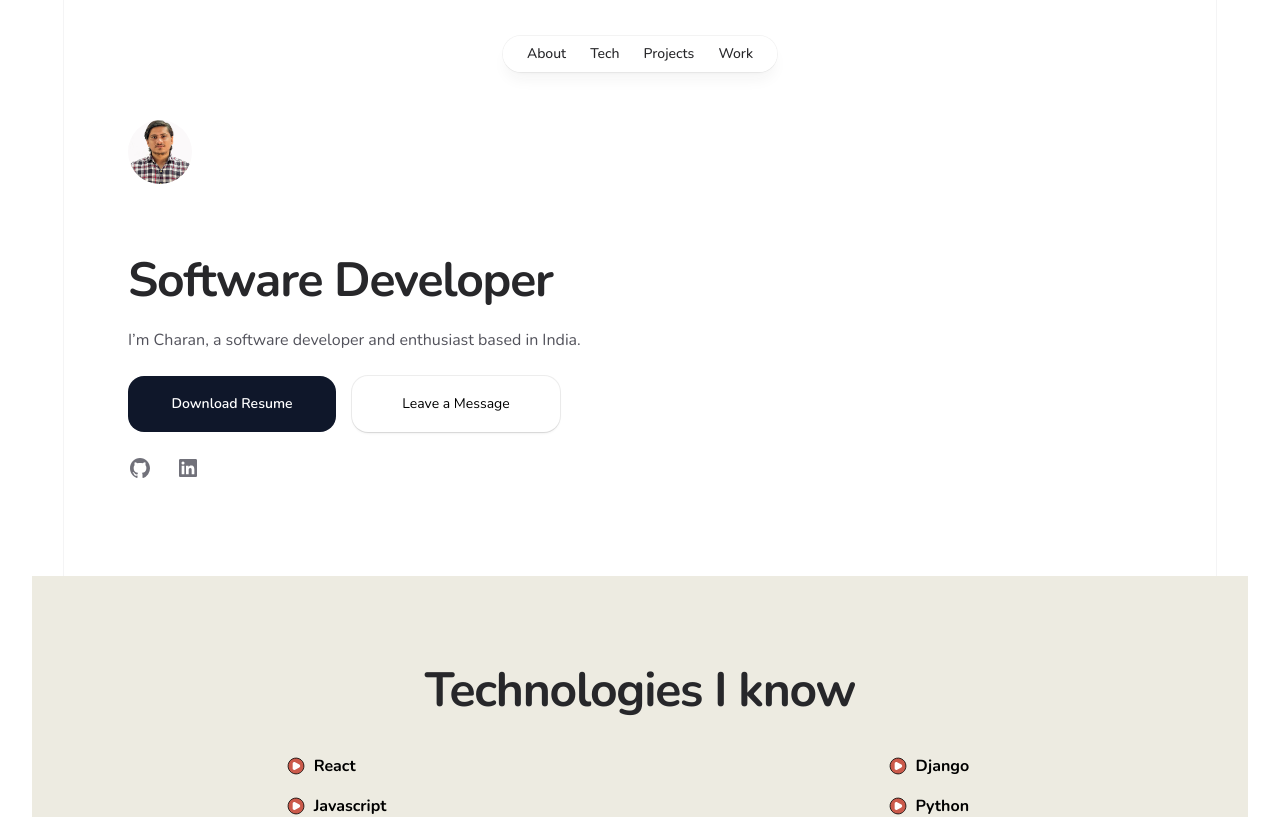
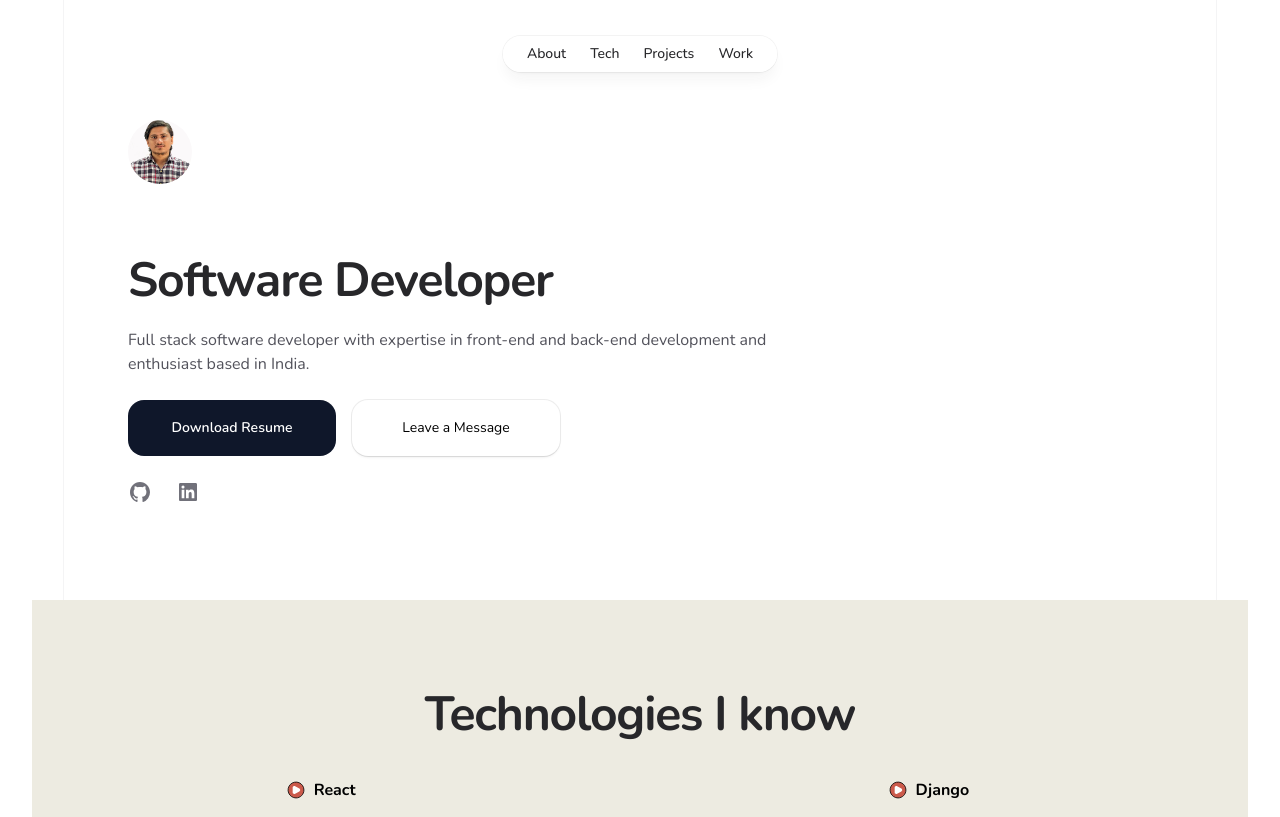
Before and after one commit to saicherry93479/Resume, a React (Vite) app: page / in a window 1280 px wide. Shown: the top 817 px of the page. Built offline with nearby package versions, Linux system fonts and the light colour scheme.

Commit message:
Update Home.tsx

```diff
--- a/src/components/Home.tsx
+++ b/src/components/Home.tsx
@@ -14,7 +14,8 @@ const Home = () => {
                 Software Developer
               </h1>
               <p className="mt-6 text-base text-zinc-600 dark:text-zinc-400">
-                I’m Charan, a software developer and enthusiast based in India.
+                Full stack software developer with expertise in front-end and
+                back-end development and enthusiast based in India.
               </p>
               <div className=" mt-6 flex sm:flex-row flex-col space-y-2 justify-center sm:space-y-0 sm:space-x-4 sm:justify-start mb-4 w-full">
                 <a
```
